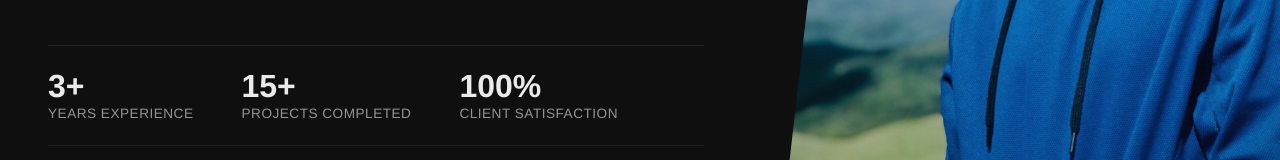
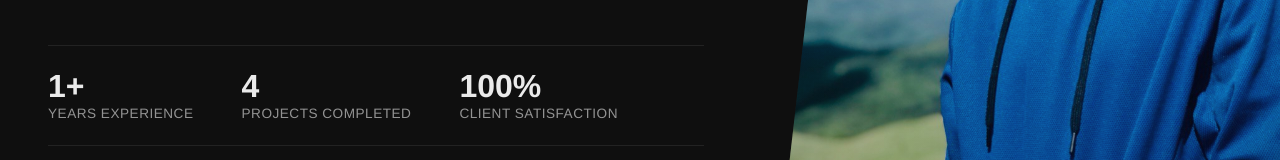
Before and after one commit to RohanaHarsha/portfolio-1.0, a React (Vite) app: page / in a window 1280 px wide. Shown: the part 516-676 px from the top of the page. Built offline with nearby package versions, Linux system fonts and the light colour scheme.

Commit message:
project changes

```diff
--- a/src/pages/About.jsx
+++ b/src/pages/About.jsx
@@ -10,8 +10,8 @@
     }
 
     const roles = [
+        'Software Engineer',
         'Business Analyst',
-        'Software Engineer',
         'Data Analyst'
     ];
 
@@ -50,11 +50,11 @@
 
                 <div className="quick-stats">
                     <div className="stat-item">
-                        <span className="stat-number">3+</span>
+                        <span className="stat-number">1+</span>
                         <span className="stat-label">Years Experience</span>
                     </div>
                     <div className="stat-item">
-                        <span className="stat-number">15+</span>
+                        <span className="stat-number">4</span>
                         <span className="stat-label">Projects Completed</span>
                     </div>
                     <div className="stat-item">
```
